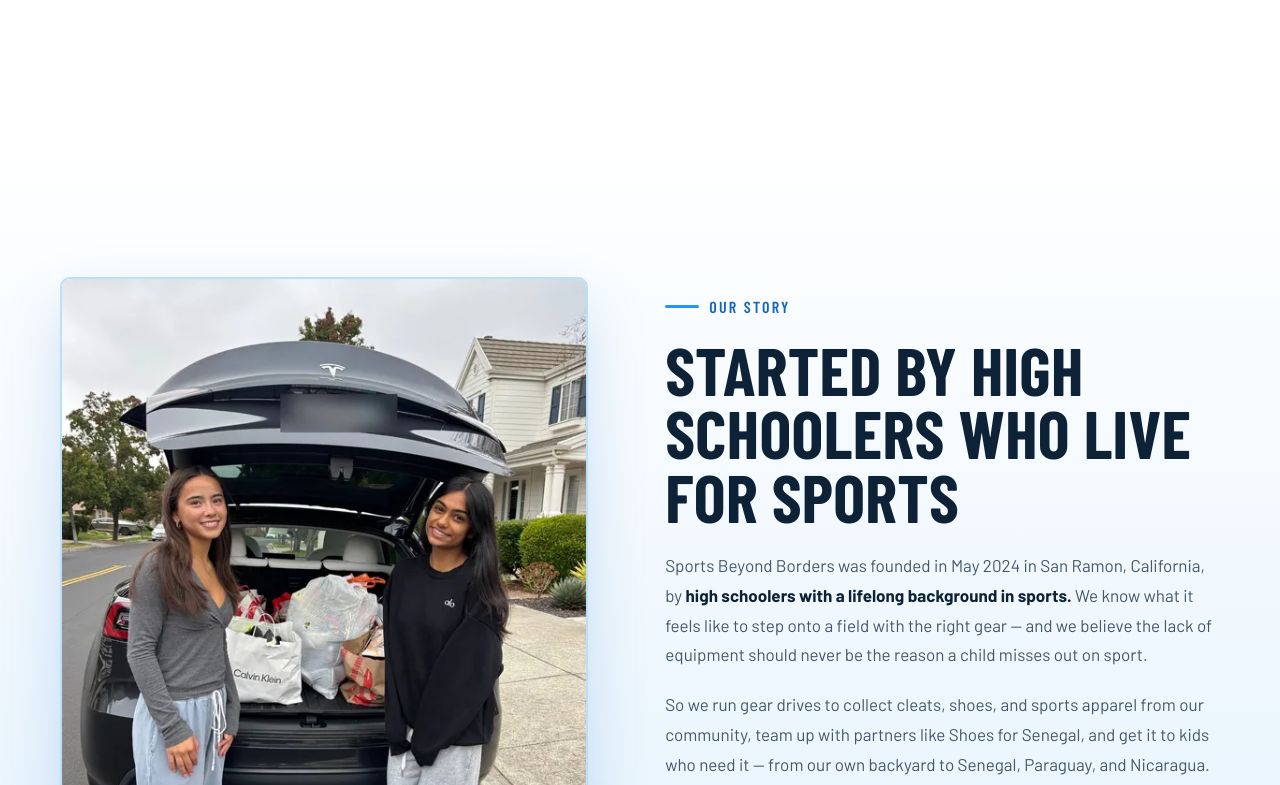
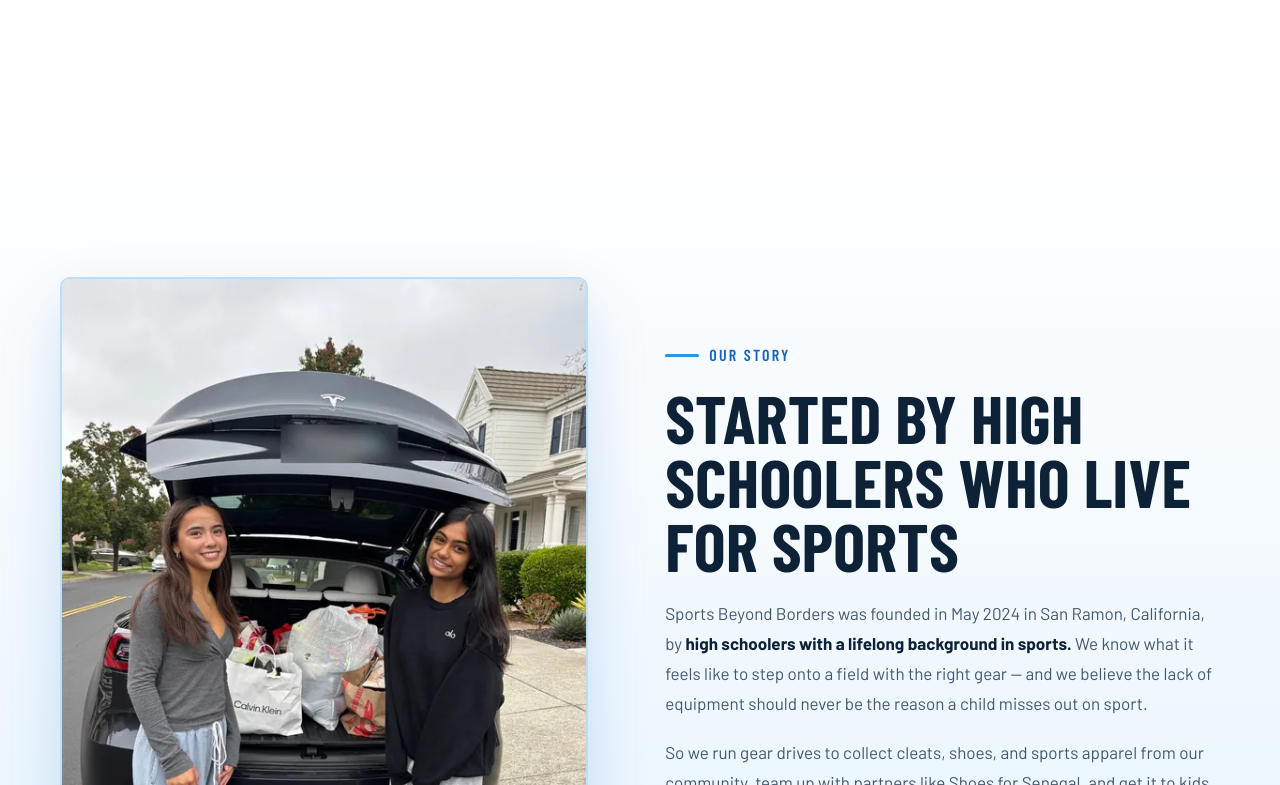
Before and after one commit to ayaankrish0812/Claude, a plain HTML site: page index.html in a window 1280 px wide. Shown: the part 2015-2800 px from the top of the page. Drawn offline with Linux system fonts and the light colour scheme.

Commit message:
Show full story photo and add USA to countries
Co-Authored-By: Claude Sonnet 5.5 <noreply@anthropic.com>
Claude-Session: https://claude.ai/code/session_013PyYthRqsELc2At2xW4Uz7

```diff
--- a/styles.css
+++ b/styles.css
@@ -641,7 +641,7 @@ button { font-family: inherit; }
   border-radius: var(--radius);
   overflow: hidden;
   position: relative;
-  aspect-ratio: 4 / 4.6;
+  aspect-ratio: 3 / 4;
   box-shadow: var(--shadow-lg);
 }
 .story-panel svg { width: 100%; height: 100%; }
@@ -1307,7 +1307,7 @@ button { font-family: inherit; }
 .mosaic .m-tall { grid-row: 1 / span 2; }
 .mosaic .m-wide { grid-column: 2 / span 2; }
 
-.story-panel img { width: 100%; height: 100%; object-fit: cover; object-position: 50% 32%; }
+.story-panel img { width: 100%; height: 100%; object-fit: cover; object-position: 50% 50%; }
 .pd-visual.photo-frame { aspect-ratio: auto; background: none; }
 .pd-visual.photo-frame img { width: 100%; height: auto; display: block; }
 
```
Also changed, not shown: impact.html (+2 -2 lines).
